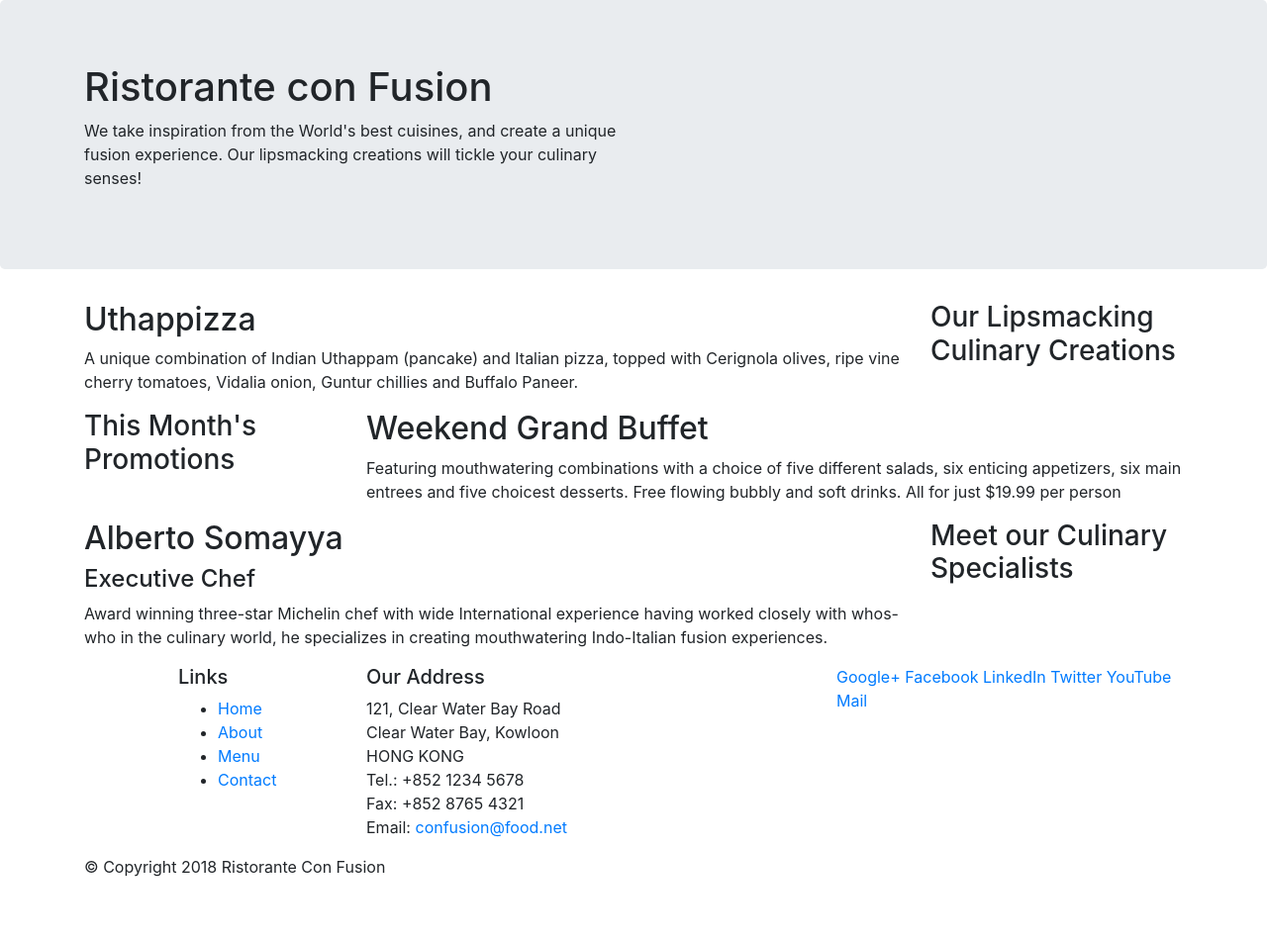
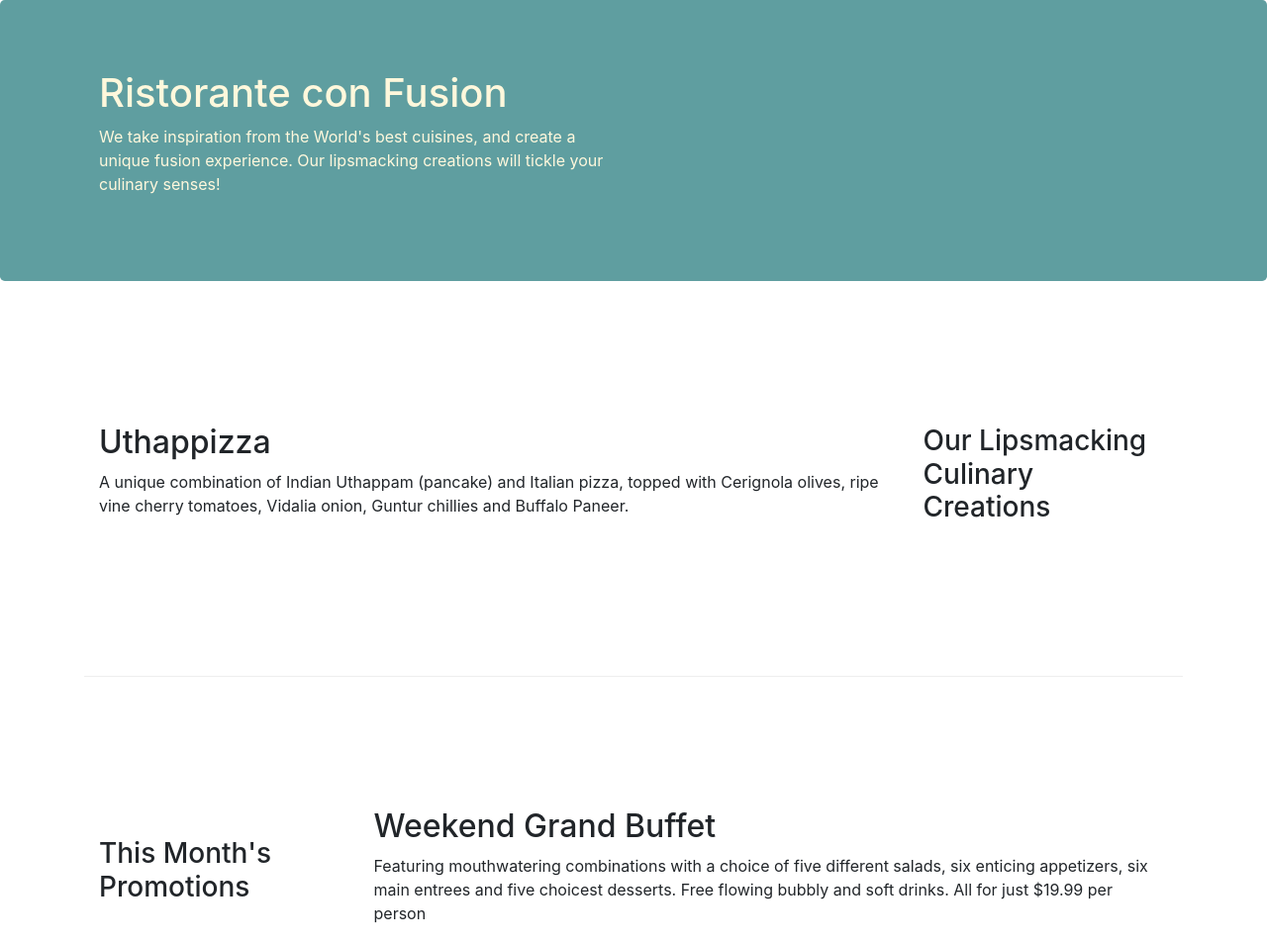
Before and after one commit to Dijolinjob/Web-Application-Based-on-Bootstrap, a website: page index.html in a window 1280 px wide. Shown: the top 954 px of the page at 99% size. Before the commit the page ends 904 px from the top, so only its background shows below. Drawn offline with nearby package versions, Linux system fonts and the light colour scheme.

Commit message:
commit of bootstrap part-2

```diff
--- /dev/null
+++ b/css/styles.css
@@ -0,0 +1,29 @@
+.row-header {
+    margin: 0px auto;
+    padding: 0px auto;
+}
+
+.row-content {
+    margin: 0px auto;
+    padding: 50px 0px 50px 0px;
+    border-bottom: 1px ridge;
+    min-height: 400px;
+}
+
+.footer {
+    background-color: blanchedalmond;
+    margin: 0px auto;
+}
+
+.jumbotron {
+    padding: 70px 30px 70px 30px;
+    margin: 0px auto;
+    background: cadetblue;
+    color: cornsilk;
+}
+
+.address {
+    font-size: 80%;
+    margin: 0px;
+    color: #0f0f0f;
+}
--- a/index.html
+++ b/index.html
@@ -9,6 +9,7 @@
 
      <!-- Bootstrap CSS -->
      <link rel="stylesheet" href="node_modules/bootstrap/dist/css/bootstrap.min.css">
+     <link rel="stylesheet" href="css/styles.css">
     <title>Ristorante Con Fusion</title>
 </head>
 
@@ -16,7 +17,7 @@
 
     <header class="jumbotron">
         <div class="container">
-            <div class="row">
+            <div class="row row-header">
                 <div class="col-12 col-sm-6">
                     <h1>Ristorante con Fusion</h1>
                     <p>We take inspiration from the World's best cuisines, and create a unique fusion experience. Our lipsmacking creations will tickle your culinary senses!</p>
@@ -28,7 +29,7 @@
     </header>
 
     <div class="container">
-        <div class = "row">
+        <div class = "row row-content align-items-center">
             <div class="col-12 col-sm-4 order-sm-last col-md-3">
                 <h3>Our Lipsmacking Culinary Creations</h3>
             </div>
@@ -39,7 +40,7 @@
         </div>
 
 
-        <div class="row">
+        <div class="row row-content align-items-center">
             <div class="col-12 col-sm-4 col-md-3">
                 <h3>This Month's Promotions</h3>
             </div>
@@ -49,7 +50,7 @@
             </div>
         </div>
 
-        <div class="row">
+        <div class="row row-content align-items-center">
             <div class="col-12 col-sm-4 order-sm-last col-md-3">
                 <h3>Meet our Culinary Specialists</h3>
             </div>
@@ -61,12 +62,12 @@
         </div>
     </div>
 
-    <footer>
+    <footer class="footer">
         <div class="container">
             <div class="row">
                 <div class="col-4 offset-1 col-sm-2">
                     <h5>Links</h5>
-                    <ul>
+                    <ul class="list-unstyled">
                         <li><a href="#">Home</a></li>
                         <li><a href="#">About</a></li>
                         <li><a href="#">Menu</a></li>
@@ -84,8 +85,8 @@
 		              Email: <a href="mailto:confusion@food.net">confusion@food.net</a>
 		           </address>
                 </div>
-                <div class="col-12 col-sm-4">
-                    <div>
+                <div class="col-12 col-sm-4 align-self-center">
+                    <div class="text-center">
                         <a href="http://google.com/+">Google+</a>
                         <a href="http://www.facebook.com/profile.php?id=">Facebook</a>
                         <a href="http://www.linkedin.com/in/">LinkedIn</a>
@@ -95,7 +96,7 @@
                     </div>
                 </div>
            </div>
-           <div class="row">
+           <div class="row justify-content-center">
                 <div class="col-auto">
                     <p>© Copyright 2018 Ristorante Con Fusion</p>
                 </div>
```
